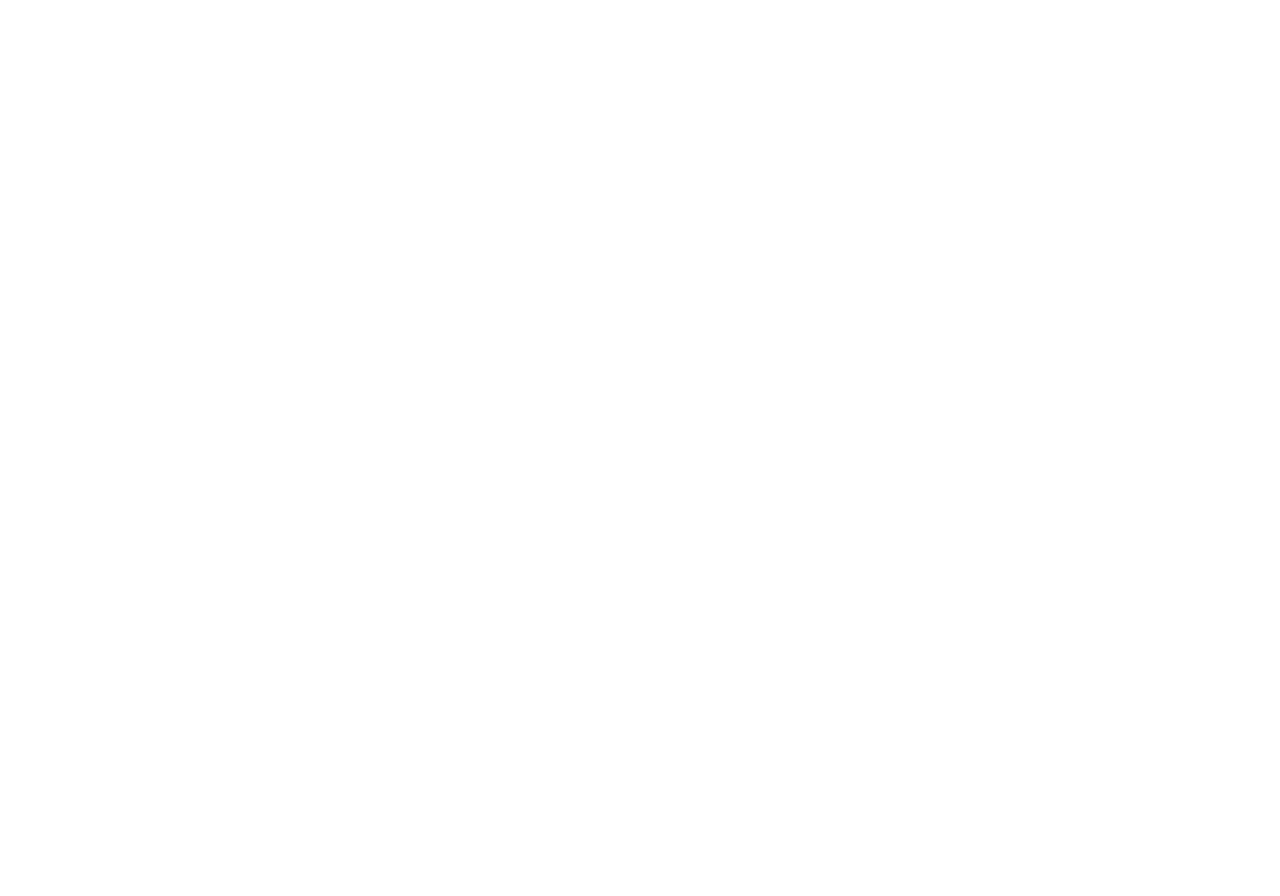
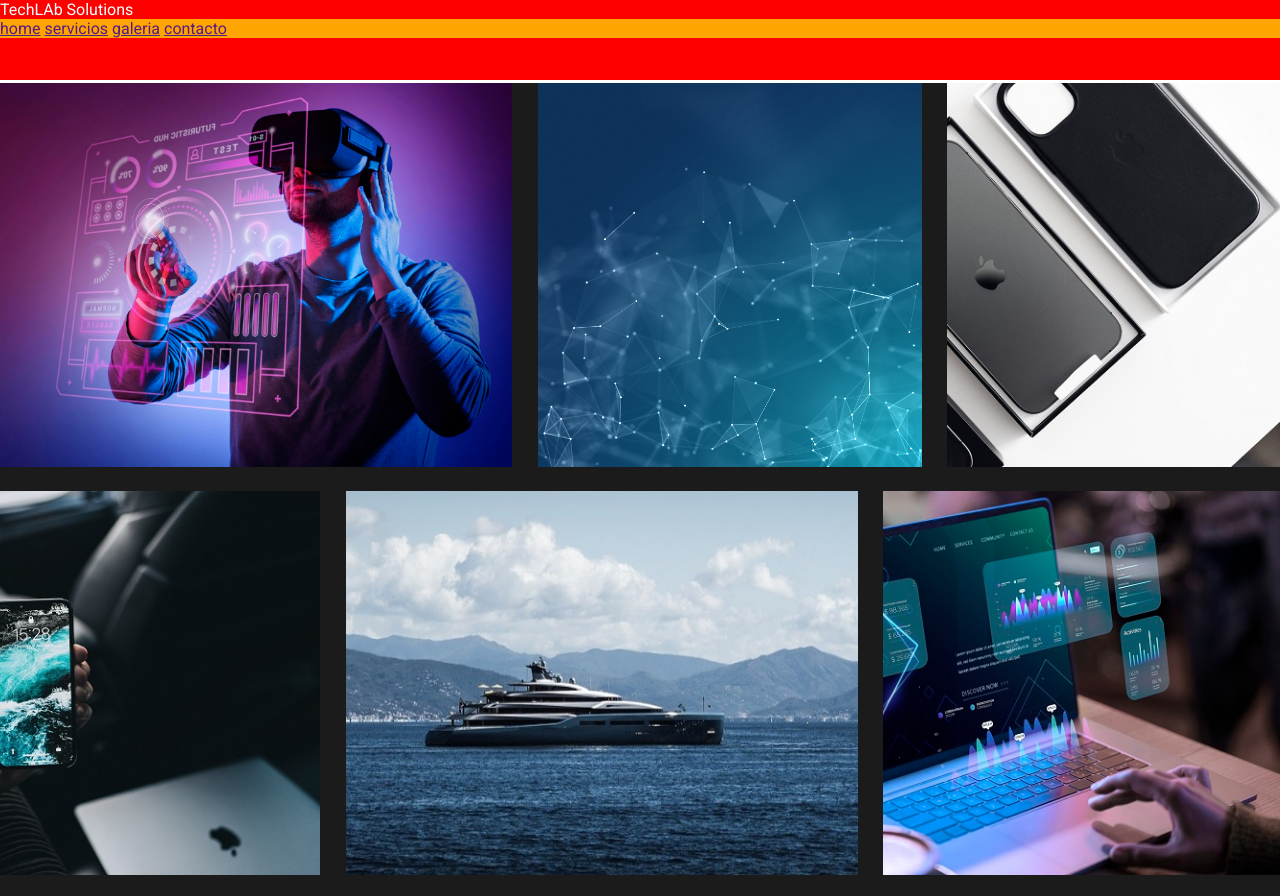
Before and after one commit to DarioColetto/prog_III, a plain HTML site: page TP1/galeria.html in a window 1280 px wide. Shown: the top 896 px of the page. Before the commit the page ends 800 px from the top, so only its background shows below. Drawn offline with Linux system fonts and the light colour scheme.

Commit message:
galeria added

```diff
--- /dev/null
+++ b/TP1/css/galeria.css
@@ -0,0 +1,54 @@
+@import url("/TP1/style.css");
+
+
+main{
+  height: 150vh
+}
+
+.container {
+  display: flex;
+  flex-direction: row;
+  gap: 2%;
+  flex-wrap: wrap;
+}
+
+.item{
+  background: plum;
+  overflow: hidden;
+position: relative;
+
+
+}
+
+.item:nth-child(1),
+.item:nth-child(5),
+.item:nth-child(7) {
+  height: 32%;
+  width: 40%;
+}
+
+.item:nth-child(2),
+.item:nth-child(8) {
+  height: 32%;
+  width: 30%;
+}
+
+.item:nth-child(3),
+.item:nth-child(6),
+.item:nth-child(9) {
+  height: 32%;
+  flex-grow: 1;
+}
+
+.item:nth-child(4) {
+  height: 32%;
+  width: 25%;
+}
+
+  img{
+    width: auto;
+    height: 100%;
+    position: absolute;
+    right: 0%;
+    margin: auto;
+  }
--- a/TP1/css/servicio.css
+++ b/TP1/css/servicio.css
@@ -18,7 +18,6 @@ main{height: fit-content ;}
     border: 1px solid rgba(255, 255, 255, 0.125);
     padding: 20px;
     margin: 1%;
-
     width: 32%;
     height: 32%
 
--- a/TP1/galeria.html
+++ b/TP1/galeria.html
@@ -0,0 +1,76 @@
+<!DOCTYPE html>
+<html lang="en">
+
+<head>
+    <meta charset="UTF-8">
+    <meta name="viewport" content="width=device-width, initial-scale=1.0">
+    <title>TechNova</title>
+    <link rel="stylesheet" href="/TP1/css/galeria.css">
+</head>
+
+<body>
+    <header>TechLAb Solutions
+        <nav>
+            <a href="">home</a>
+            <a href="">servicios</a>
+            <a href="">galeria</a>
+            <a href="">contacto</a>
+        </nav>
+    </header>
+    <main class="container">
+
+
+            <div class="item">
+                <img src="img/galeria/1.jpg" alt="">
+            </div>
+            <div class="item">
+                <img src="img/galeria/2.jpg" alt="">
+            </div>
+            <div class="item">
+                <img src="img/galeria/3.jpg" alt="">
+            </div>
+            <div class="item">
+                <img src="img/galeria/4.jpg" alt="">
+            </div>
+            <div class="item">
+                <img src="img/galeria/5.jpg" alt="">
+            </div>
+            <div class="item">
+                <img src="img/galeria/6.jpg" alt="">
+            </div>
+            <div class="item">
+                <img src="img/galeria/7.jpg" alt="">
+            </div>
+            <div class="item">
+                <img src="img/galeria/8.jpg" alt="">
+            </div>
+            <div class="item">
+                <img src="img/galeria/9.jpg" alt="">
+            </div>
+    </main>
+    <footer>
+        <div class="social">
+            <svg xmlns="http://www.w3.org/2000/svg" xmlns:xlink="http://www.w3.org/1999/xlink" fill="#000000"
+                height="50px" width="50px" version="1.1" id="Layer_1" viewBox="-143 145 512 512" xml:space="preserve">
+                <path
+                    d="M113,145c-141.4,0-256,114.6-256,256s114.6,256,256,256s256-114.6,256-256S254.4,145,113,145z M41.4,508.1H-8.5V348.4h49.9  V508.1z M15.1,328.4h-0.4c-18.1,0-29.8-12.2-29.8-27.7c0-15.8,12.1-27.7,30.5-27.7c18.4,0,29.7,11.9,30.1,27.7  C45.6,316.1,33.9,328.4,15.1,328.4z M241,508.1h-56.6v-82.6c0-21.6-8.8-36.4-28.3-36.4c-14.9,0-23.2,10-27,19.6  c-1.4,3.4-1.2,8.2-1.2,13.1v86.3H71.8c0,0,0.7-146.4,0-159.7h56.1v25.1c3.3-11,21.2-26.6,49.8-26.6c35.5,0,63.3,23,63.3,72.4V508.1z  " />
+            </svg>
+            <svg xmlns="http://www.w3.org/2000/svg" xmlns:xlink="http://www.w3.org/1999/xlink" width="50px"
+                height="50px" viewBox="0 0 20 20" version="1.1">
+                <g id="Page-1" stroke="none" stroke-width="1" fill="none" fill-rule="evenodd">
+                    <g id="Dribbble-Light-Preview" transform="translate(-140.000000, -7559.000000)" fill="#000000">
+                        <g id="icons" transform="translate(56.000000, 160.000000)">
+                            <path
+                                d="M94,7399 C99.523,7399 104,7403.59 104,7409.253 C104,7413.782 101.138,7417.624 97.167,7418.981 C96.66,7419.082 96.48,7418.762 96.48,7418.489 C96.48,7418.151 96.492,7417.047 96.492,7415.675 C96.492,7414.719 96.172,7414.095 95.813,7413.777 C98.04,7413.523 100.38,7412.656 100.38,7408.718 C100.38,7407.598 99.992,7406.684 99.35,7405.966 C99.454,7405.707 99.797,7404.664 99.252,7403.252 C99.252,7403.252 98.414,7402.977 96.505,7404.303 C95.706,7404.076 94.85,7403.962 94,7403.958 C93.15,7403.962 92.295,7404.076 91.497,7404.303 C89.586,7402.977 88.746,7403.252 88.746,7403.252 C88.203,7404.664 88.546,7405.707 88.649,7405.966 C88.01,7406.684 87.619,7407.598 87.619,7408.718 C87.619,7412.646 89.954,7413.526 92.175,7413.785 C91.889,7414.041 91.63,7414.493 91.54,7415.156 C90.97,7415.418 89.522,7415.871 88.63,7414.304 C88.63,7414.304 88.101,7413.319 87.097,7413.247 C87.097,7413.247 86.122,7413.234 87.029,7413.87 C87.029,7413.87 87.684,7414.185 88.139,7415.37 C88.139,7415.37 88.726,7417.2 91.508,7416.58 C91.513,7417.437 91.522,7418.245 91.522,7418.489 C91.522,7418.76 91.338,7419.077 90.839,7418.982 C86.865,7417.627 84,7413.783 84,7409.253 C84,7403.59 88.478,7399 94,7399"
+                                id="github-[#142]">
+
+                            </path>
+                        </g>
+                    </g>
+                </g>
+            </svg>
+        </div>
+    </footer>
+</body>
+
+</html>
```
Also changed, not shown: TP1/img/galeria/1.jpg (added), TP1/img/galeria/2.jpg (added), TP1/img/galeria/3.jpg (added), TP1/img/galeria/4.jpg (added), TP1/img/galeria/5.jpg (added), TP1/img/galeria/6.jpg (added), TP1/img/galeria/7.jpg (added), TP1/img/galeria/8.jpg (added), TP1/img/galeria/9.jpg (added).
